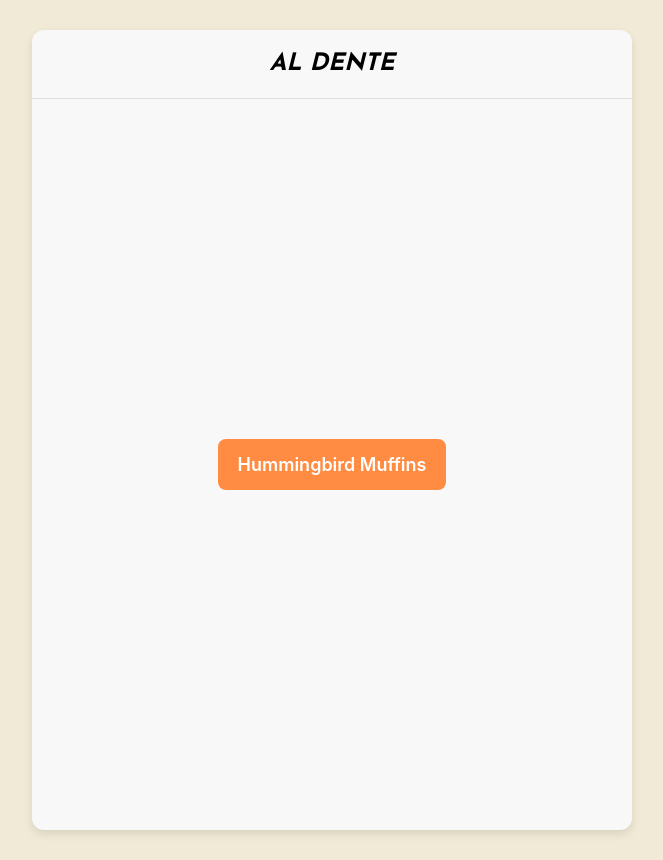
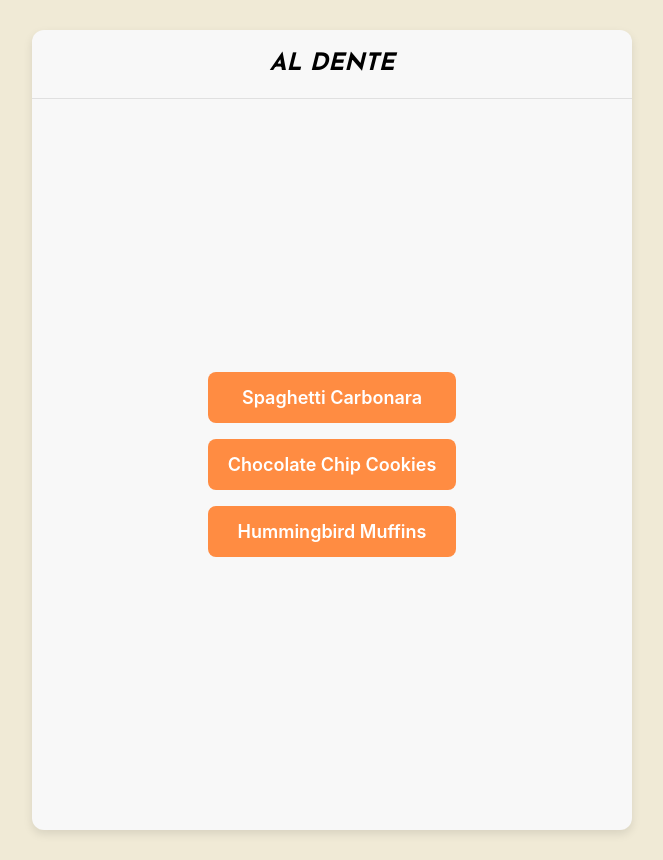
Before and after one commit to daniyal-dawood-ut/CS378-Project-V2, a Next.js app in the folder cs378-project/: page / in a window 1280 px wide. Shown: the whole page, without its empty margins (308-971 px from the left). Built offline with nearby package versions, Linux system fonts and the light colour scheme.

Commit message:
steps and ingredients update with selected recipe

```diff
--- a/cs378-project/src/app/page.tsx
+++ b/cs378-project/src/app/page.tsx
@@ -18,9 +18,10 @@ export default function Home() {
   const [currentView, setCurrentView] = useState<"landing" | "start" | "ingredients" | "steps">("landing");
   const [currentStepIndex, setCurrentStepIndex] = useState(0);
   const [hasStartedRecipe, setHasStartedRecipe] = useState(false);
+  const [selectedRecipe, setSelectedRecipe] = useState<string>("");
 
   // Load recipe steps dynamically
-  const recipeSteps = getRecipeSteps("Hummingbird Muffins");
+  const recipeSteps = getRecipeSteps(selectedRecipe);
   const totalSteps = recipeSteps.length;
   const currentStep = recipeSteps[currentStepIndex];
 
@@ -55,11 +56,16 @@ export default function Home() {
     setCurrentStepIndex(stepNumber - 1); // If using state to track current step
   };
 
+  const handleSelectRecipe = (recipeName: string) => {
+    setSelectedRecipe(recipeName);
+    setCurrentView("start");
+  }
+
 
   return (
     <div className={styles.container}>
       {currentView === "landing" && (
-        <LandingPage onEnter={() => setCurrentView("start")} />
+        <LandingPage onEnter={() => setCurrentView("start")} onSelectRecipe={handleSelectRecipe} />
       )}
       {currentView === "start" && (
         <StartRecipe
@@ -67,12 +73,14 @@ export default function Home() {
           onShowIngredients={goToIngredients}
           onBack={goToLanding}
           hasStarted={hasStartedRecipe}
+          selected={selectedRecipe}
         />
       )}
       {currentView === "ingredients" && (
         <Ingredients
           onContinueToInstructions={goToSteps}
           onBack={goToStart}
+          selected={selectedRecipe}
         />
       )}
       {currentView === "steps" && totalSteps > 0 && (
--- a/cs378-project/src/components/Ingredients.tsx
+++ b/cs378-project/src/components/Ingredients.tsx
@@ -21,10 +21,11 @@ interface Ingredient {
 interface IngredientsProps {
   onContinueToInstructions: () => void;
   onBack: () => void;
+  selected: string;
 }
 
-const transformData = (json: any): Ingredient[] => {
-  const recipe = json.recipes.find((r: any) => r.name === "Hummingbird Muffins");
+const transformData = (json: any, selectedRecipe: string): Ingredient[] => {
+  const recipe = json.recipes.find((r: any) => r.name === selectedRecipe);
   if (!recipe) return [];
   return recipe.ingredients.map((item: any) => ({
     id: item.item.toLowerCase().replace(/\s/g, "-"),
@@ -43,7 +44,7 @@ const transformData = (json: any): Ingredient[] => {
   }));
 };
 
-const Ingredients: React.FC<IngredientsProps> = ({ onContinueToInstructions, onBack }) => {
+const Ingredients: React.FC<IngredientsProps> = ({ onContinueToInstructions, onBack, selected }) => {
   const [ingredients, setIngredients] = useState<Ingredient[]>([]);
   const [showSettings, setShowSettings] = useState(false);
   const [isFavorite, setIsFavorite] = useState<boolean>(() => {
@@ -52,9 +53,8 @@ const Ingredients: React.FC<IngredientsProps> = ({ onContinueToInstructions, onB
   });
 
   useEffect(() => {
-    setIngredients(transformData(recipeData));
-  }, []);
-
+    setIngredients(transformData(recipeData, selected));
+  }, [selected]);
   const toggleIngredient = (id: string) => {
     setIngredients((prev) =>
       prev.map((ingredient) =>
--- a/cs378-project/src/components/LandingPage.module.css
+++ b/cs378-project/src/components/LandingPage.module.css
@@ -27,8 +27,8 @@
 
 .title {
     font-size: 24px;
-    font-weight: 700; /* Bold weight */
-    font-style: italic; /* Italic style */
+    font-weight: 700;
+    font-style: italic;
     color: #000;
 }
 
@@ -38,9 +38,12 @@
     flex-direction: column;
     align-items: center;
     justify-content: center;
+    gap: 16px;
 }
 
 .button {
+    width: 100%;
+    max-width: 400px;
     font-size: 18px;
     padding: 12px 20px;
     border: none;
@@ -50,6 +53,7 @@
     cursor: pointer;
     transition: 0.3s;
     font-weight: 600;
+    text-align: center;
 }
 
 .button:hover {
--- a/cs378-project/src/components/LandingPage.tsx
+++ b/cs378-project/src/components/LandingPage.tsx
@@ -1,21 +1,41 @@
 "use client";
 
 import styles from "./LandingPage.module.css";
+import recipeData from "../../demo_recipes.json";
 
 interface LandingPageProps {
   onEnter: () => void;
+  onSelectRecipe: (recipeName: string) => void; // Update to accept recipeName argument
 }
 
-export default function LandingPage({ onEnter }: LandingPageProps) {
+interface Recipe {
+  recipeName: string;
+}
+
+const transformData = (json: any): Recipe[] => {
+  return json.recipes.map((r: any) => ({
+    recipeName: r.name
+  }));
+};
+
+export default function LandingPage({ onEnter, onSelectRecipe }: LandingPageProps) {
+  const recipes = transformData(recipeData);
+
   return (
     <div className={styles.container}>
       <div className={styles.header}>
         <h1 className={styles.title}>AL DENTE</h1>
       </div>
       <div className={styles.content}>
-        <button className={styles.button} onClick={onEnter}>
-          Hummingbird Muffins
-        </button>
+        {recipes.map((recipe) => (
+          <button
+            key={recipe.recipeName}
+            className={styles.button}
+            onClick={() => onSelectRecipe(recipe.recipeName)}
+          >
+            {recipe.recipeName}
+          </button>
+        ))}
       </div>
     </div>
   );
--- a/cs378-project/src/components/StartRecipe.tsx
+++ b/cs378-project/src/components/StartRecipe.tsx
@@ -9,14 +9,18 @@ interface StartRecipeProps {
   onShowIngredients: () => void;
   hasStarted?: boolean; // Track if recipe has been started
   onBack: () => void; // New prop for handling back navigation
+  selected: string;
 }
 
 const StartRecipe: React.FC<StartRecipeProps> = ({
   onStart,
   onShowIngredients,
   hasStarted = false,
-  onBack
+  onBack,
+  selected
 }) => {
+  const formattedRecipe = selected.toLowerCase().replace(/\s+/g, "_");
+
   return (
     <div className={styles.container}>
       <div className={styles.header}>
@@ -24,11 +28,11 @@ const StartRecipe: React.FC<StartRecipeProps> = ({
           ← Back to all recipes
         </button>
       </div>
-      <h1 className={styles.title}>Hummingbird Muffins</h1>
+      <h1 className={styles.title}>{selected}</h1>
       <div className={styles.imageWrapper}>
         <Image
-          src="/images/hummingbird_muffins.jpg"
-          alt="Hummingbird Muffins"
+          src={`/images/${formattedRecipe}/cover_photo.jpg`}
+          alt={selected}
           width={200}
           height={200}
           className={styles.image}
```
